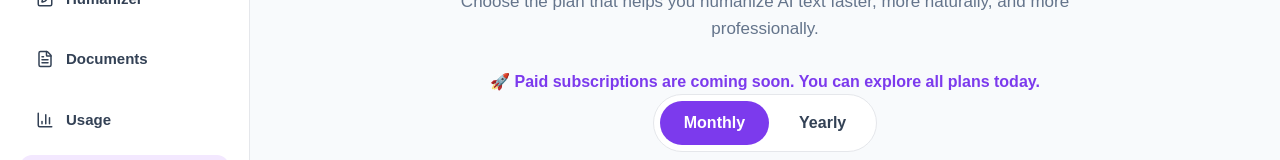
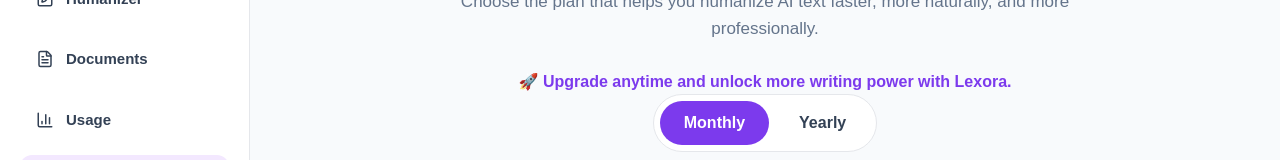
Before and after one commit to lexora-tech381/lexora, a Next.js app: page /pricing in a window 1280 px wide. Shown: the part 189-349 px from the top of the page. Built offline with nearby package versions, Linux system fonts and the light colour scheme; no server answers.

Commit message:
Connect Polar checkout links

```diff
--- a/app/pricing/page.tsx
+++ b/app/pricing/page.tsx
@@ -49,6 +49,15 @@
     return () => subscription.unsubscribe();
   }, []);
 
+  const checkoutLinks = {
+    silver:
+      "https://buy.polar.sh/polar_cl_A7Nr0bKmhPcczc9dMY1ZTgA8z13e6ggrmuLxk1cj5Ab",
+    gold:
+      "https://buy.polar.sh/polar_cl_GbQaVEWBGt7jhATZjNFVdiarBKQlf6jvL613J3XSKAW",
+    platinum:
+      "https://buy.polar.sh/polar_cl_aqCr5DXtBm8ZlsWlWucMFte1AxjeIBu00EI0d2pgTWV",
+  };
+
   const plans = [
     {
       name: "Free",
@@ -73,7 +82,7 @@
         "Email support",
       ],
       button: "Get Silver",
-      path: `/checkout?plan=silver&billing=${billing}`,
+      path: checkoutLinks.silver,
     },
     {
       name: "Gold",
@@ -87,7 +96,7 @@
       ],
       button: "Get Gold",
       popular: true,
-      path: `/checkout?plan=gold&billing=${billing}`,
+      path: checkoutLinks.gold,
     },
     {
       name: "Platinum",
@@ -100,7 +109,7 @@
         "Early access features",
       ],
       button: "Get Platinum",
-      path: `/checkout?plan=platinum&billing=${billing}`,
+      path: checkoutLinks.platinum,
     },
   ];
 
@@ -232,9 +241,9 @@
           </p>
 
           <p style={comingSoon}>
-            🚀 Paid subscriptions are coming soon. You can explore all plans
-            today.
-          </p>
+          🚀 Upgrade anytime and unlock more writing power with Lexora.
+
+        </p>
 
           <div style={toggleWrapper}>
             <button
@@ -282,7 +291,7 @@
     if (plan.name === "Free") {
       router.push("/");
     } else {
-      router.push(plan.path as string);
+      window.location.href = plan.path as string;
     }
   }}
   style={plan.popular ? popularButton : planButton}
```
